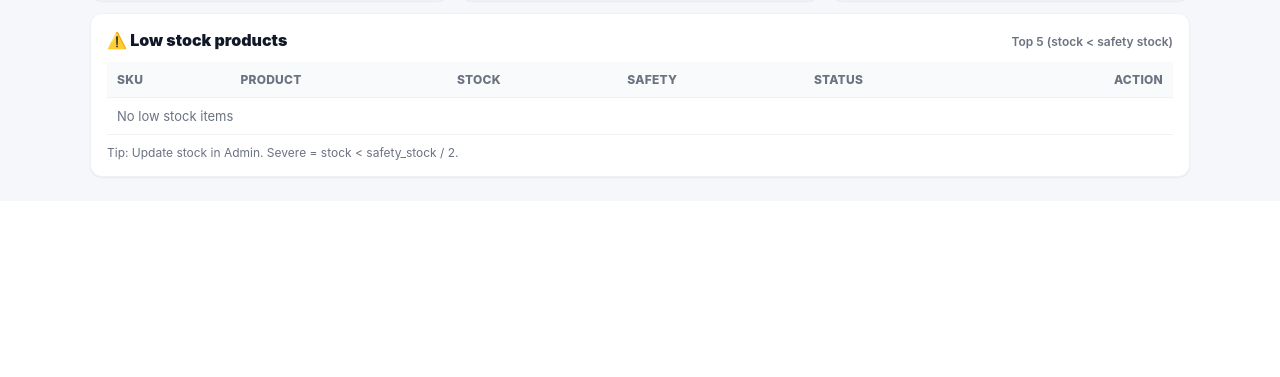
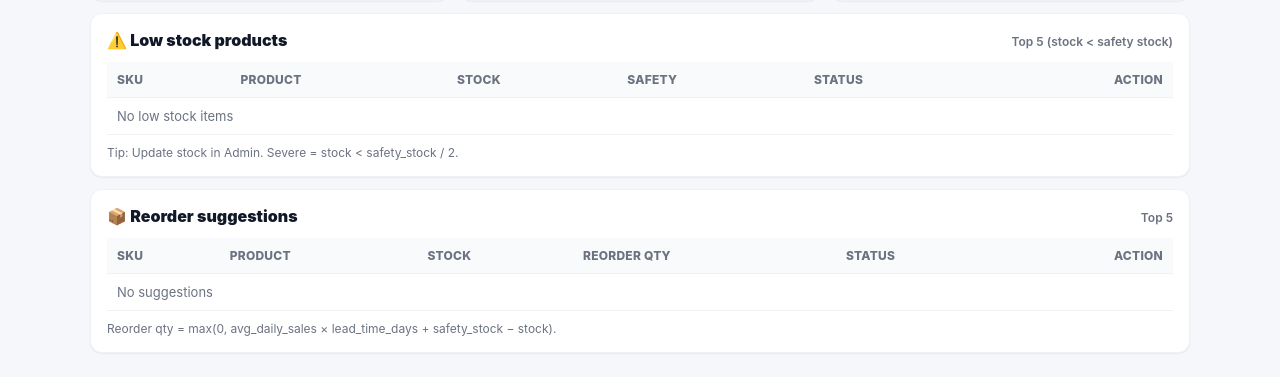
Before and after one commit to yancy0911/tea-supply-system, a Django app: page /dashboard/ in a window 1280 px wide. Shown: the part 686-1063 px from the top of the page. Before the commit the page ends 864 px from the top, so only its background shows below. Run offline with Django 4.2, Linux system fonts and the light colour scheme; the visitor is signed in with stand-in values (Sample User, id 1); data comes from the database, SQL or seed files in the repository; data that the repository does not hold is empty.

Commit message:
add reorder suggestion system v1
Made-with: Cursor

```diff
--- a/tea_supply/views.py
+++ b/tea_supply/views.py
@@ -40,6 +40,7 @@ from .models import (
     Product,
     ProductCategory,
     UserRole,
+    calculate_reorder,
     deduct_stock_for_order,
     recalculate_order_totals,
     _stock_need_for_line,
@@ -1518,6 +1519,7 @@ def inventory_list(request):
         wl = float(p.safety_stock or 0.0)
         is_severe = wl > 0 and st < (wl / 2.0)
         is_low = st < wl and not is_severe
+        reorder_qty = calculate_reorder(p)
         if is_low:
             low_count += 1
         if is_severe:
@@ -1539,6 +1541,7 @@ def inventory_list(request):
                 "safety_stock": wl,
                 "low_stock": is_low,
                 "severe_stock": is_severe,
+                "reorder_qty": reorder_qty,
                 "status_label": status_label,
                 "status_level": status_level,
             }
@@ -2028,6 +2031,39 @@ def boss_dashboard(request):
             }
         )
 
+    reorder_rows = []
+    for p in Product.objects.filter(stock_enabled=True).order_by("sku", "id"):
+        reorder_qty = calculate_reorder(p)
+        if reorder_qty <= 0:
+            continue
+        st = float(getattr(p, "stock", 0.0) or 0.0)
+        wl = float(getattr(p, "safety_stock", 0.0) or 0.0)
+        is_urgent = wl > 0 and st < (wl / 2.0)
+        is_recommend = wl > 0 and st < wl
+        status = "OK"
+        if is_urgent:
+            status = "Urgent"
+        elif is_recommend:
+            status = "Reorder"
+        reorder_rows.append(
+            {
+                "product": p,
+                "sku": p.sku,
+                "name": p.name,
+                "stock": st,
+                "reorder_qty": reorder_qty,
+                "status": status,
+            }
+        )
+    reorder_rows.sort(
+        key=lambda r: (
+            0 if r["status"] == "Urgent" else (1 if r["status"] == "Reorder" else 2),
+            -float(r["reorder_qty"] or 0),
+            str(r["sku"] or ""),
+        )
+    )
+    reorder_rows = reorder_rows[:5]
+
     return render(
         request,
         "boss_dashboard.html",
@@ -2045,6 +2081,7 @@ def boss_dashboard(request):
             "product_top5": product_top5,
             "trend7": trend,
             "low_stock_rows": low_stock_rows,
+            "reorder_rows": reorder_rows,
         },
     )
 
--- a/templates/boss_dashboard.html
+++ b/templates/boss_dashboard.html
@@ -539,4 +539,50 @@
       Tip: Update stock in Admin. Severe = stock &lt; safety_stock / 2.
     </div>
   </div>
+
+  <div style="margin-top: 12px;" class="section">
+    <div class="section-head">
+      <h3 class="section-title">📦 Reorder suggestions</h3>
+      <span class="section-hint">Top 5</span>
+    </div>
+    <table class="mini-table">
+      <thead>
+        <tr>
+          <th>SKU</th>
+          <th>Product</th>
+          <th>Stock</th>
+          <th>Reorder qty</th>
+          <th>Status</th>
+          <th class="actions">Action</th>
+        </tr>
+      </thead>
+      <tbody>
+        {% for row in reorder_rows %}
+          <tr>
+            <td><strong>{{ row.sku }}</strong></td>
+            <td>{{ row.name }}</td>
+            <td>{{ row.stock|floatformat:2 }}</td>
+            <td><strong>{{ row.reorder_qty|floatformat:2 }}</strong></td>
+            <td>
+              {% if row.status == "Urgent" %}
+                <span class="pill" style="background:#fee2e2;color:#991b1b;border-color:#fecaca;">Urgent</span>
+              {% elif row.status == "Reorder" %}
+                <span class="pill" style="background:#fffbeb;color:#92400e;border-color:#fde68a;">Reorder</span>
+              {% else %}
+                <span class="pill green">OK</span>
+              {% endif %}
+            </td>
+            <td class="actions">
+              <a class="btn-mini secondary" href="/admin/tea_supply/product/{{ row.product.id }}/change/">Adjust</a>
+            </td>
+          </tr>
+        {% empty %}
+          <tr><td colspan="6" class="muted">No suggestions</td></tr>
+        {% endfor %}
+      </tbody>
+    </table>
+    <div class="muted" style="margin-top: 10px; font-size: 12px;">
+      Reorder qty = max(0, avg_daily_sales × lead_time_days + safety_stock − stock).
+    </div>
+  </div>
 {% endblock %}
--- a/templates/inventory.html
+++ b/templates/inventory.html
@@ -30,6 +30,7 @@
             <th>Product</th>
             <th>On hand</th>
             <th>Safety stock</th>
+            <th>Reorder qty</th>
             <th>Status</th>
           </tr>
         </thead>
@@ -56,6 +57,7 @@
                 {{ row.current_stock|floatformat:2 }}
               </td>
               <td>{{ row.safety_stock|floatformat:2 }}</td>
+              <td>{{ row.reorder_qty|floatformat:2 }}</td>
               <td>
                 {% if row.severe_stock %}
                   <span style="color: #dc2626; font-weight: 800">Severe</span>
```
Also changed, not shown: tea_supply/models.py (+25 -0 lines), tea_supply/migrations/0044_reorder_suggestion_v1.py (added).
